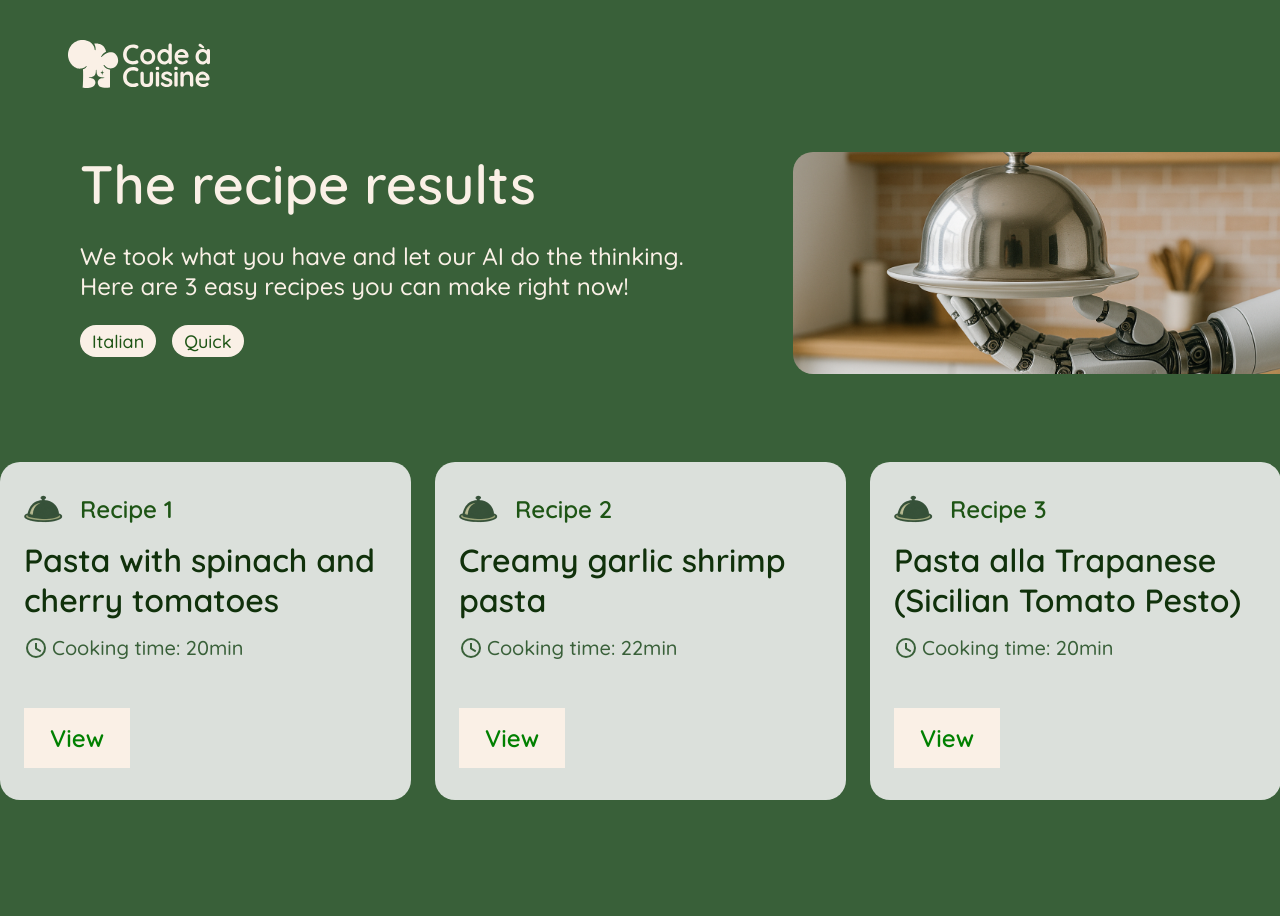
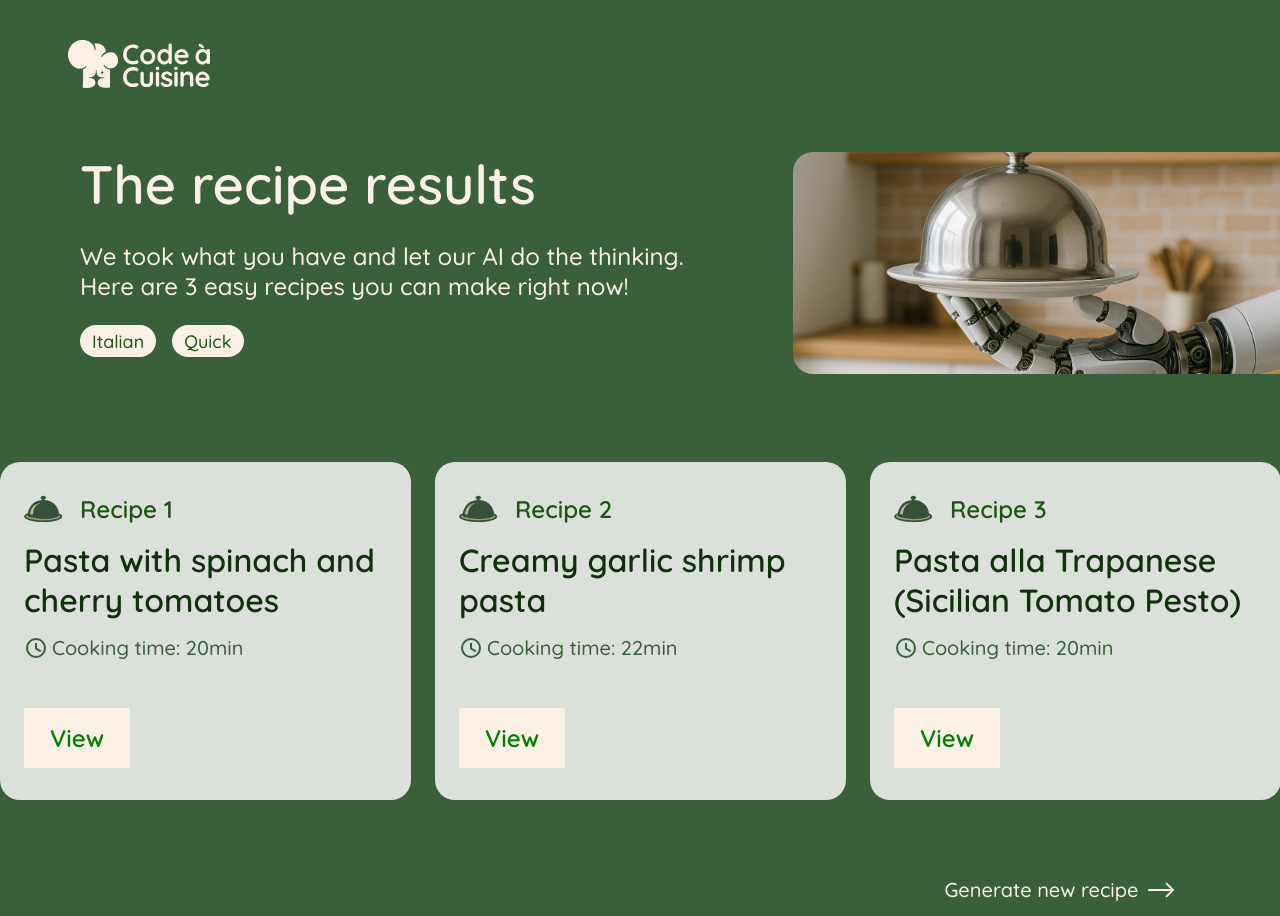
Before and after one commit to mlb27/code-a-cuisine, an Angular app: page /results in a window 1280 px wide. Shown: the top 916 px of the page. Before the commit the page ends 800 px from the top, so only its background shows below. Built offline with nearby package versions, Linux system fonts and the light colour scheme.

Commit message:
feat: completed recipe results page

```diff
--- a/src/app/pages/recipe-results/recipe-results.html
+++ b/src/app/pages/recipe-results/recipe-results.html
@@ -36,4 +36,23 @@
       />
     }
   </section>
+
+  <div class="recipe-results__generation-cta">
+    <a class="recipe-results__generate-link" routerLink="/generator">
+      <span>Generate new recipe</span>
+      <svg
+        class="recipe-results__generate-icon"
+        width="26"
+        height="16"
+        viewBox="-1 -8 26 16"
+        aria-hidden="true"
+        focusable="false"
+      >
+        <path
+          fill="currentColor"
+          d="M0-1C-.552-1-1-.552-1 0S-.552 1 0 1V-1ZM24.707.707c.391-.39.391-1.024 0-1.414L18.343-7.071a1 1 0 0 0-1.414 1.414L22.586 0l-5.657 5.657a1 1 0 0 0 1.414 1.414L24.707.707ZM0 0v1h24v-2H0v1Z"
+        />
+      </svg>
+    </a>
+  </div>
 </main>
--- a/src/app/pages/recipe-results/recipe-results.scss
+++ b/src/app/pages/recipe-results/recipe-results.scss
@@ -100,4 +100,57 @@
     height: functions.px-to-rem(338);
     margin: functions.px-to-rem(88) auto 0;
   }
+
+  &__generation-cta {
+    width: functions.px-to-rem(364);
+    height: functions.px-to-rem(52);
+    margin: functions.px-to-rem(64) 0 0 auto;
+    padding-right: functions.px-to-rem(79);
+  }
+
+  &__generate-link {
+    display: flex;
+    align-items: center;
+    justify-content: center;
+    gap: functions.px-to-rem(10);
+    width: functions.px-to-rem(285);
+    height: functions.px-to-rem(52);
+    padding-inline: functions.px-to-rem(26);
+    border-radius: functions.px-to-rem(5);
+    color: variables.$cream;
+    font-family: 'Quicksand', sans-serif;
+    font-size: functions.px-to-rem(20);
+    font-weight: 500;
+    line-height: functions.px-to-rem(20);
+    text-decoration: none;
+    transition:
+      background-color 300ms ease-in,
+      color 300ms ease-in;
+
+    &:focus-visible {
+      outline: functions.px-to-rem(3) solid variables.$cream;
+      outline-offset: functions.px-to-rem(3);
+    }
+  }
+
+  &__generate-icon {
+    flex: 0 0 auto;
+    width: functions.px-to-rem(26);
+    height: functions.px-to-rem(16);
+    margin-inline: functions.px-to-rem(-1);
+    overflow: visible;
+  }
 }
+
+@media (hover: hover) and (pointer: fine) {
+  .recipe-results__generate-link:hover {
+    background-color: variables.$cream;
+    color: variables.$button-green;
+  }
+}
+
+@media (prefers-reduced-motion: reduce) {
+  .recipe-results__generate-link {
+    transition: none;
+  }
+}
--- a/src/app/pages/recipe-results/recipe-results.ts
+++ b/src/app/pages/recipe-results/recipe-results.ts
@@ -1,4 +1,5 @@
 import { Component } from '@angular/core';
+import { RouterLink } from '@angular/router';
 
 import { Header } from '../../layout/header/header';
 import { RecipeResultCard } from './components/recipe-result-card/recipe-result-card';
@@ -12,7 +13,7 @@ interface RecipeSuggestion {
 /** Displays the generated recipe suggestions. */
 @Component({
   selector: 'app-recipe-results',
-  imports: [Header, RecipeResultCard],
+  imports: [Header, RecipeResultCard, RouterLink],
   templateUrl: './recipe-results.html',
   styleUrl: './recipe-results.scss',
 })
```
